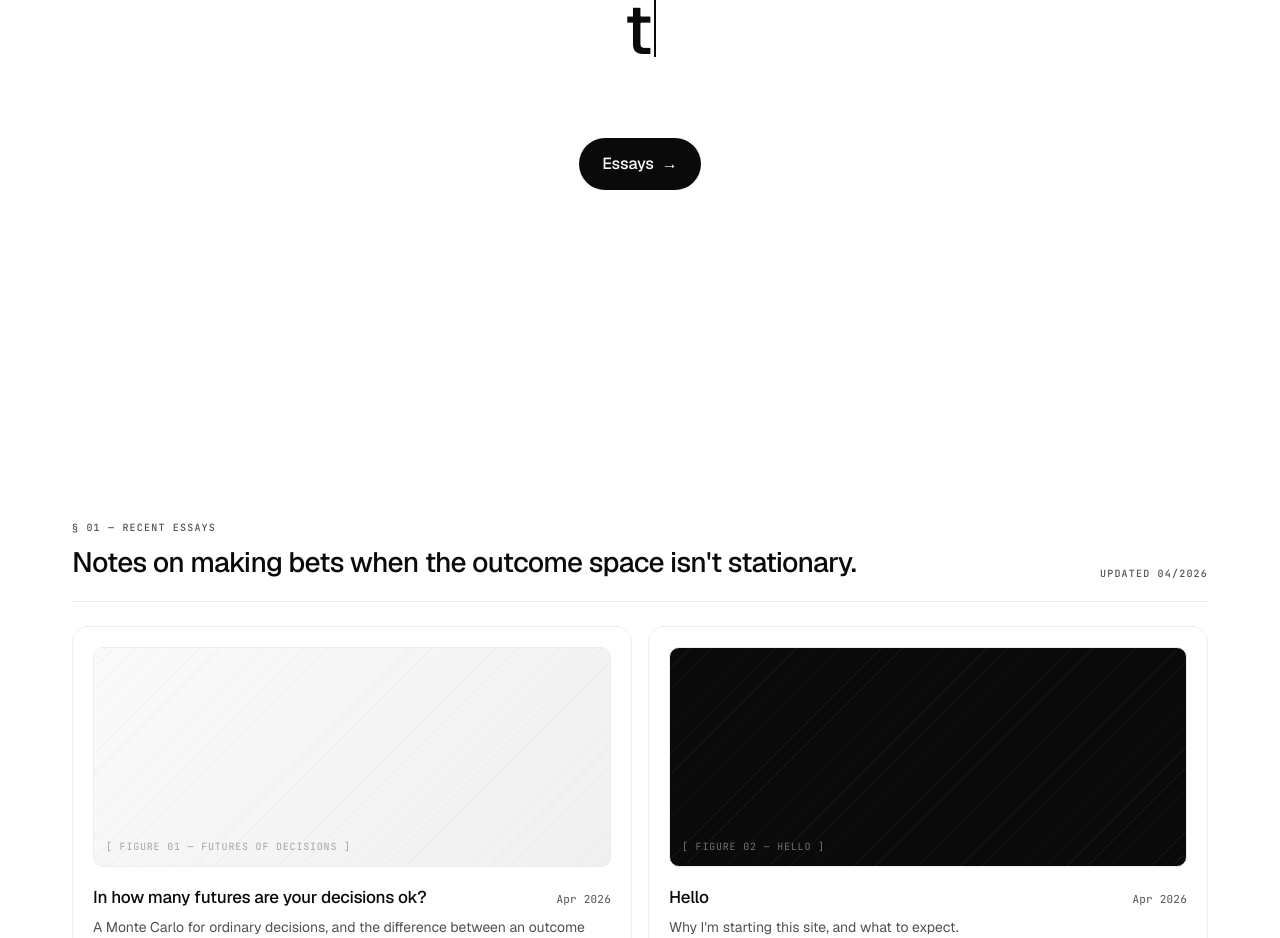
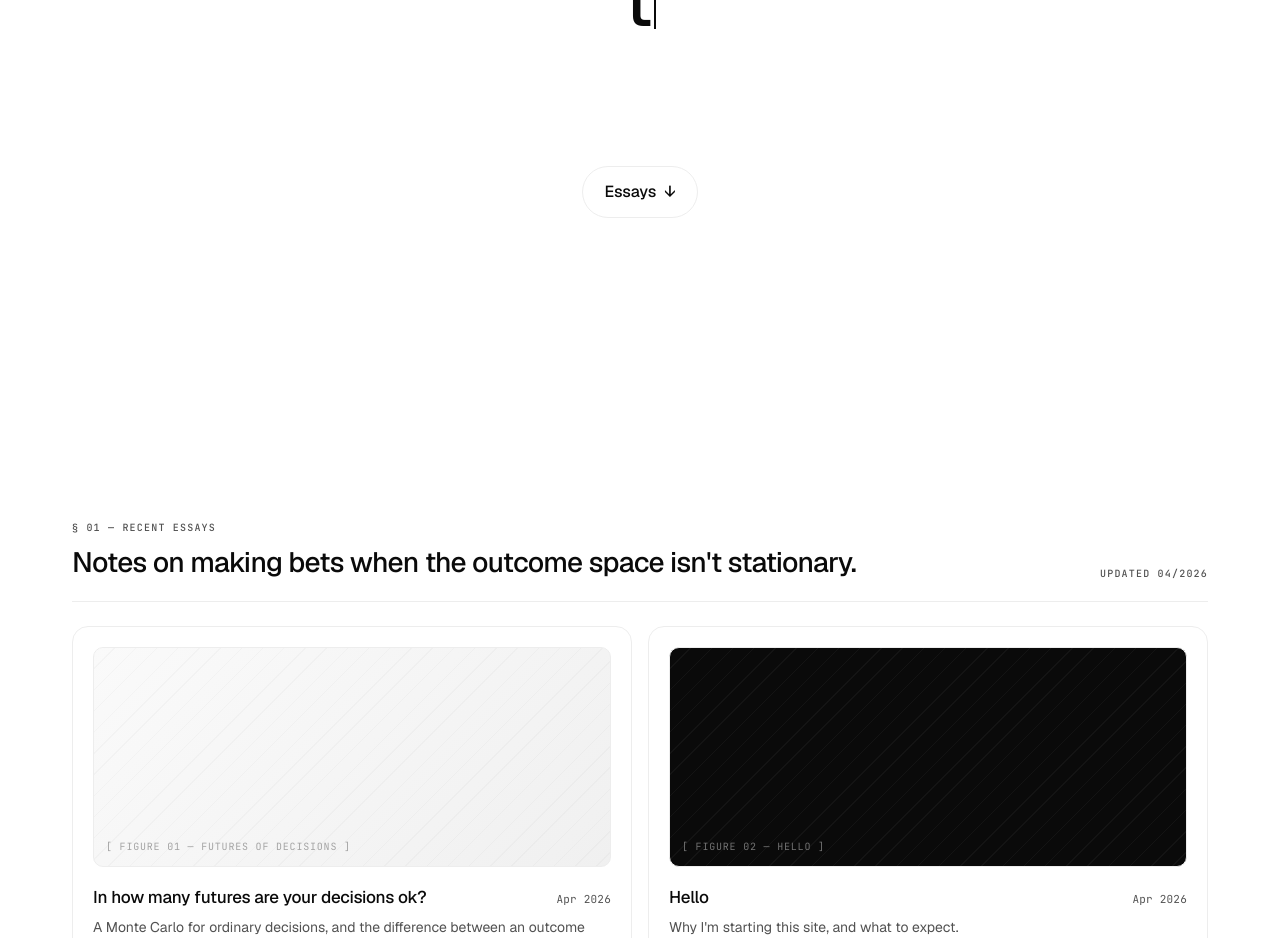
Before and after one commit to juliustgeiger-lab/Personal-Webseite, a Next.js app: page / in a window 1280 px wide. Shown: the part 2000-2938 px from the top of the page. Built offline with nearby package versions, Linux system fonts and the light colour scheme.

Commit message:
Many Worlds CTA: btn-primary→btn-ghost (white bg, ink text, hairline border) instead of solid black; arrow →↓ pointing down; margin-top 8→64px so the button sits well below the typewriter; hover transform translateY(3px) instead of X

```diff
--- a/src/app/globals.css
+++ b/src/app/globals.css
@@ -768,11 +768,20 @@
 }
 
 /* CTA at the bottom of the many-worlds section — slightly bigger than the
-   default .btn so it carries weight under the large headline. */
+   default .btn so it carries weight under the large headline, and pushed
+   well below the typewriter line so it reads as a separate beat. */
 .many-worlds-cta {
   font-size: 16px;
   padding: 13px 22px;
-  margin-top: 8px;
+  margin-top: 64px;
+}
+
+.many-worlds-cta .arrow {
+  transition: transform 200ms ease;
+}
+
+.many-worlds-cta:hover .arrow {
+  transform: translateY(3px);
 }
 
 /* Typewriter ending on the second line of the many-worlds headline */
--- a/src/components/ManyWorldsSection.tsx
+++ b/src/components/ManyWorldsSection.tsx
@@ -20,9 +20,9 @@
         <TypewriterText phrases={ENDINGS} />
       </h2>
 
-      <a href="#essays" className="btn btn-primary many-worlds-cta">
+      <a href="#essays" className="btn btn-ghost many-worlds-cta">
         Essays
-        <span className="arrow">→</span>
+        <span className="arrow">↓</span>
       </a>
     </section>
   );
```
